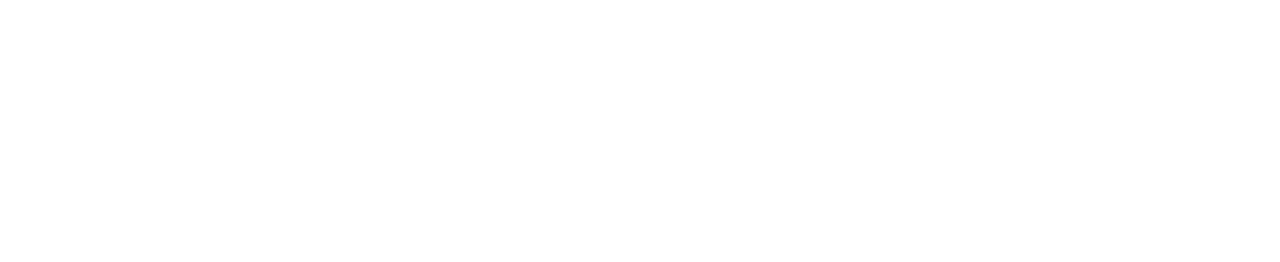
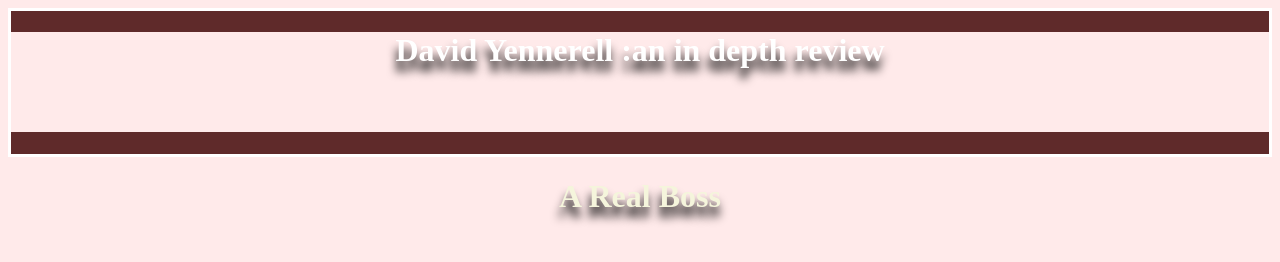
Before and after one commit to GrandeRojo17/granderojo17.github.io, a plain HTML site: page index.html in a window 1280 px wide. Drawn offline with Linux system fonts and the light colour scheme.

Commit message:
adding changes to html and css

```diff
--- a/index.html
+++ b/index.html
@@ -3,9 +3,22 @@
 <head>
     <meta charset="UTF-8">
     <meta name="viewport" content="width=device-width, initial-scale=1.0">
-    <title>Document</title>
+    <title>David Yennerell</title>
+    <link rel="stylesheet" href="play_around/style.css"></link>
+
+
 </head>
+
+
 <body>
+    <header id="banner"><h1>David Yennerell :an in depth review</h1> </header>
+    <div id="content">
+        <h1> A Real Boss</h1>
+    </div>
+
+
+
+
 
 </body>
 </html>
--- a/play_around/style.css
+++ b/play_around/style.css
@@ -1,3 +1,46 @@
-*{ margin: 0px;}
-#child_one{background-color: chartreuse;}
-#child_two{background-color: brown;}
+*{
+    background-color: rgb(255, 234, 234);
+    text-align: center;
+
+}
+
+h1{ text-align: center;
+    text-shadow:black -1px 10px 10px ;
+    color: beige;}
+
+.button {
+    color:rgb(211, 245, 18);
+    background-color: rgb(140, 0, 255);
+    background-position: center;
+    height: 50px;
+    width: 50;
+    margin: 10;
+    padding: 15px;
+    font-weight: bolder;
+    text-align: center;
+}
+#left_header{
+
+    float:left;
+}
+
+#banner{
+    color: white;
+    background-color: rgb(95, 42, 42);
+    border-style: solid;
+    border-color: white;
+}
+
+#banner h1{
+    height: 100px;
+
+    color:white;
+}
+#content{
+    width:600px
+float:left;
+text-align: center;
+color:rgb(95, 42, 42)
+
+
+}
```
